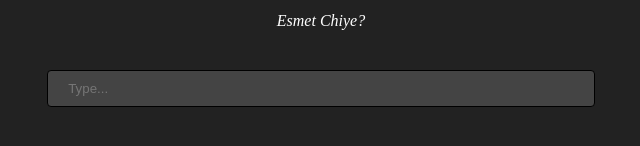
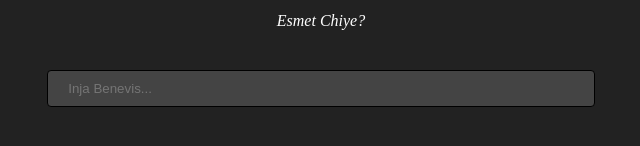
Before and after one commit to FarzadHZZ/Esmet-Chiye, a plain HTML site: page index.html in a window 1280 px wide. Shown: the part 178-324 px from the top of the page, 319-959 px from the left. Drawn offline with Linux system fonts and the light colour scheme.

Commit message:
Update index.html

```diff
--- a/index.html
+++ b/index.html
@@ -43,7 +43,7 @@
                 <h3>
                         Esmet Chiye?
                 </h3>
-                <input type="text" id="input" placeholder="Type...">
+                <input type="text" id="input" placeholder="Inja Benevis...">
         </div>
         <script>
                 let input = document.getElementById('input');
```
